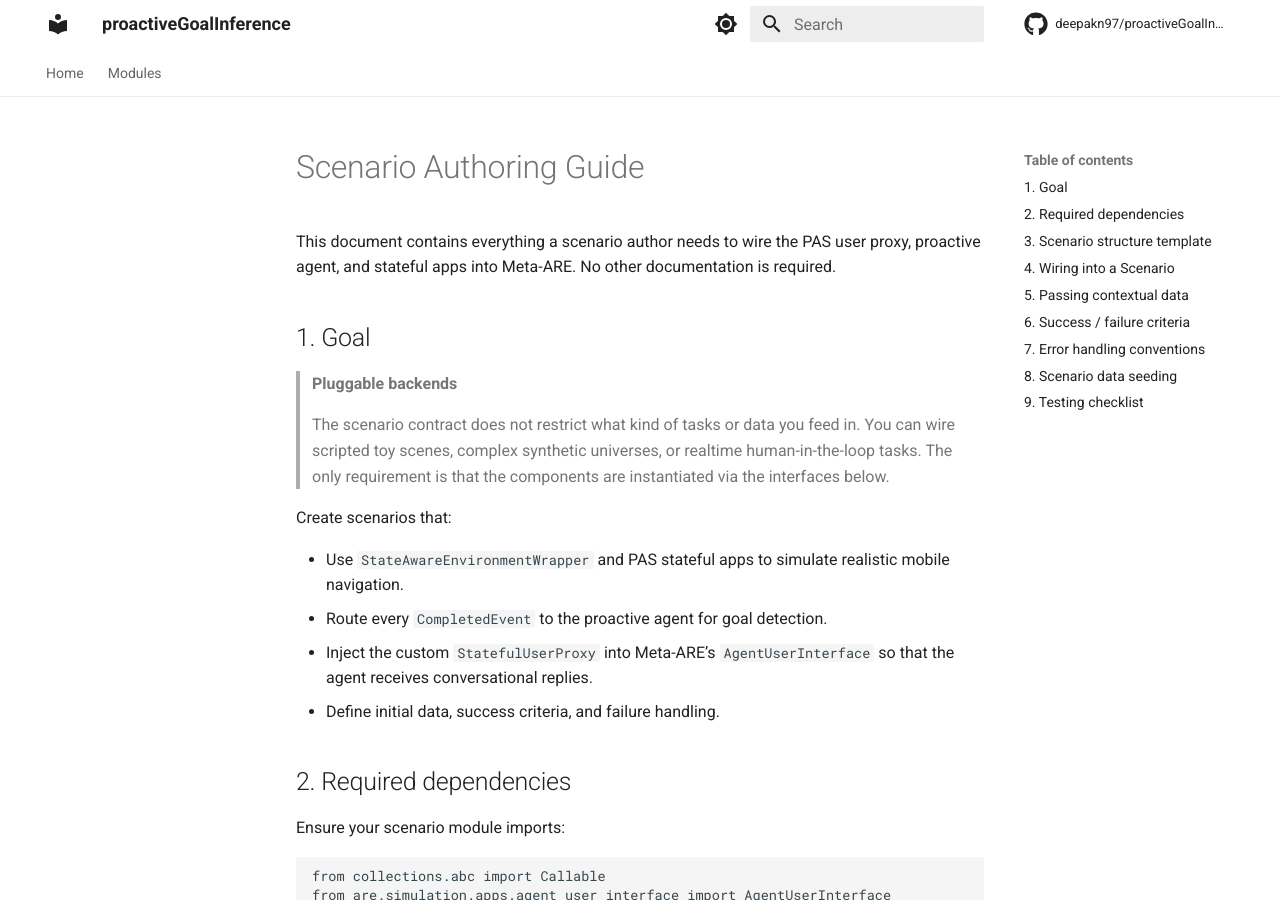
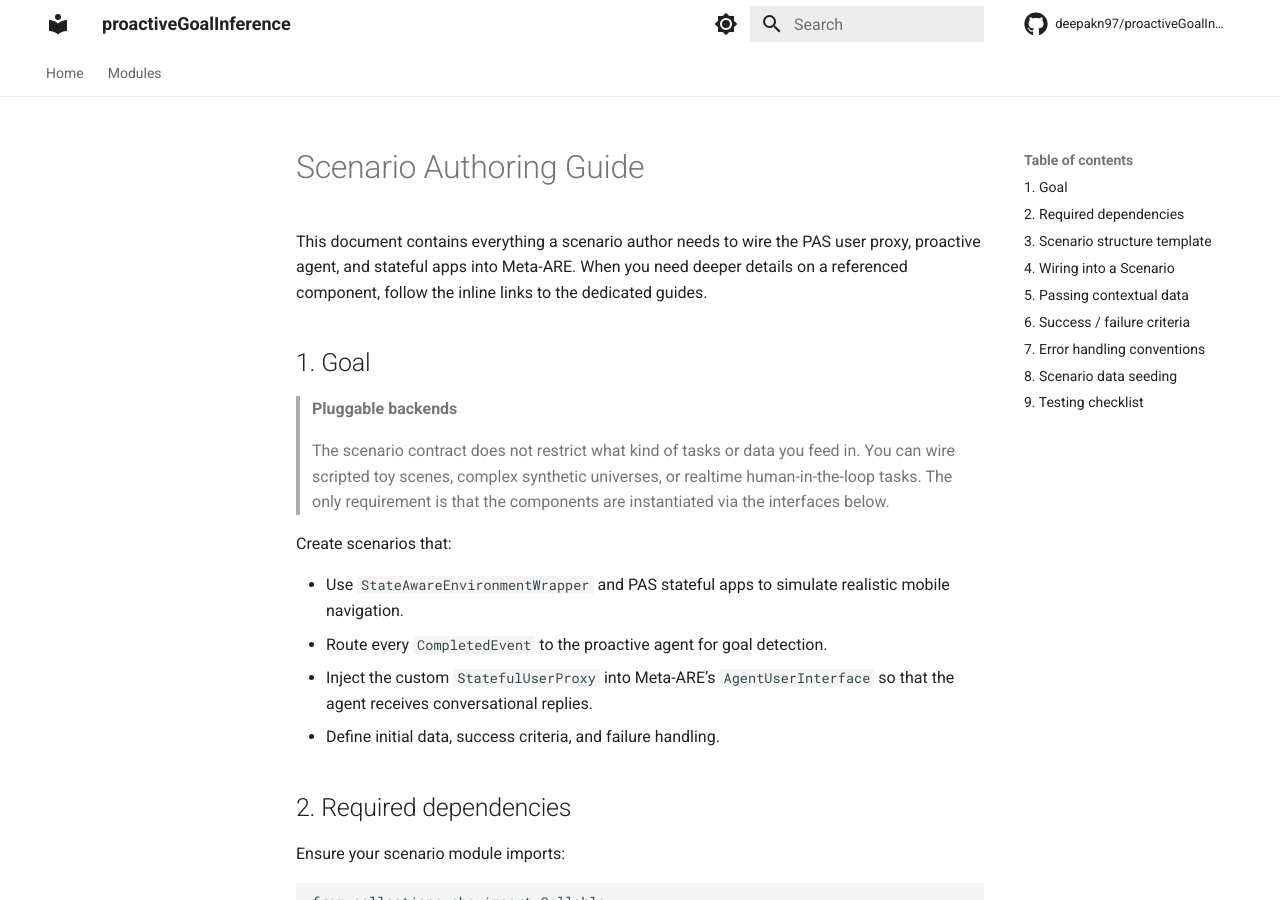
Before and after one commit to deepakn97/pare, an MkDocs documentation site: the page built from docs/scenario_author_guide.md, in a window 1280 px wide and 900 px high. Built offline with MkDocs 1.6.1 and Material for MkDocs 9.7.7, drawn with Linux system fonts in a browser that asks for light colours; comment, search, counter and statistics services are not loaded.

Commit message:
docs: soften scenario guide intro

```diff
--- a/docs/scenario_author_guide.md
+++ b/docs/scenario_author_guide.md
@@ -1,8 +1,9 @@
 # Scenario Authoring Guide
 
 This document contains everything a scenario author needs to wire the PAS user
-proxy, proactive agent, and stateful apps into Meta-ARE. No other documentation
-is required.
+proxy, proactive agent, and stateful apps into Meta-ARE. When you need deeper
+details on a referenced component, follow the inline links to the dedicated
+guides.
 
 ## 1. Goal
 
```
